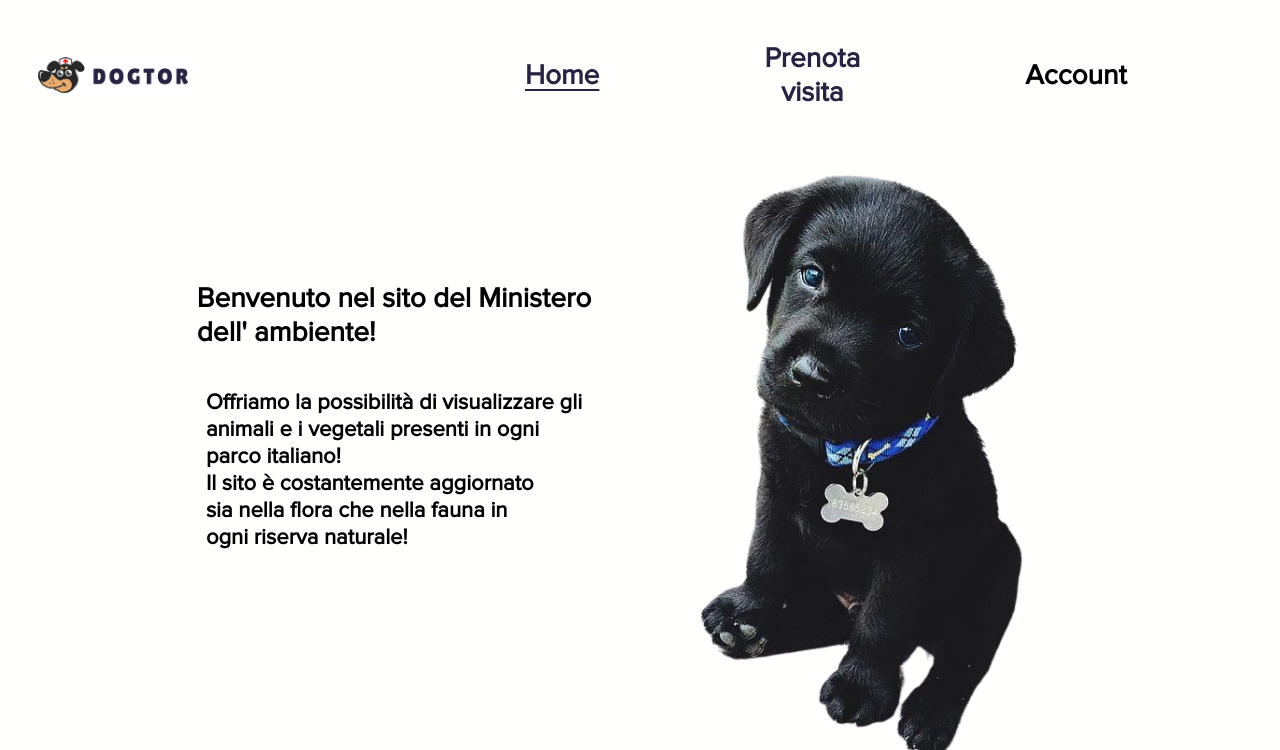
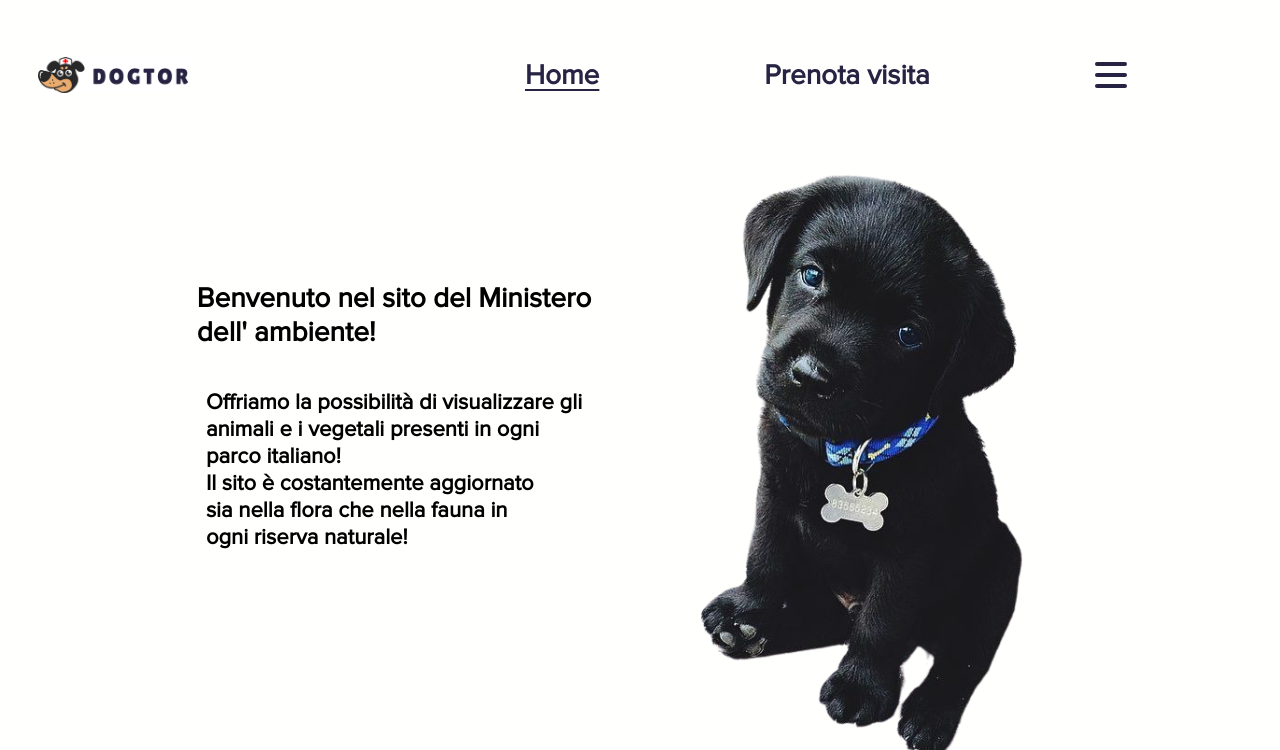
Before and after one commit to enry04/Dogtor, a PHP site: page /src/main-page/main-page.php in a window 1280 px wide. Shown: the top 750 px of the page. Run offline with PHP 8.4, Linux system fonts and the light colour scheme; the visitor is signed in with stand-in values (Sample User, id 1).

Commit message:
added cookies and updated header

```diff
--- a/src/common/css/pop-up-style.css
+++ b/src/common/css/pop-up-style.css
@@ -1,10 +1,64 @@
+.hamburger-container {
+  display: flex;
+  justify-content: space-between;
+  align-items: center;
+  flex-direction: column;
+  position: relative;
+  width: 32px;
+  height: 26px;
+  z-index: 1;
+}
+
+.bar1,
+.bar2,
+.bar3 {
+  width: 100%;
+  height: 4px;
+  border-radius: 10px;
+  background-color: #272343;
+}
+
+.bar1 {
+  transform-origin: 0% 0%;
+  transition: transform 0.4s ease-in-out;
+}
+.bar2 {
+  transition: transform 0.1s ease-in-out;
+}
+.bar3 {
+  transform-origin: 0% 100%;
+  transition: transform 0.4s ease-in-out;
+}
+.option-btn {
+  position: absolute;
+  opacity: 0;
+  cursor: pointer;
+  display: block;
+  height: 32px;
+  width: 32px;
+  z-index: 2;
+}
+
+.option-btn:checked ~ .bar1 {
+  transform: rotate(45deg);
+}
+
+.option-btn:checked ~ .bar2 {
+  transform: scaleY(0);
+}
+
+.option-btn:checked ~ .bar3 {
+  transform: rotate(-45deg);
+}
+
 .popUp-block {
   position: relative;
 }
 
 .popUp-menu-container {
   position: absolute;
-    right: -62%;
+  right: -274%;
+  margin-top: 3px;
   border-top: 14px solid transparent;
 }
 
@@ -48,20 +102,7 @@
   text-underline-offset: 2px;
 }
 
-  .option-btn {
-    position: absolute;
-    opacity: 0;
-    cursor: pointer;
-    display: block;
-    height: 32px;
-    width: 100%;
-    z-index: 2;
-    top: 0;
-    left: 0;
-  }
-
-
-  .hide{
+.hide {
   display: none;
 }
 
@@ -69,7 +110,7 @@
   cursor: pointer;
 }
 
-  .logout-btn:hover{
+.logout-btn:hover {
   text-decoration: underline #272343;
   color: #272343;
   text-underline-offset: 5px;
--- a/src/common/js/pop-up-manager.js
+++ b/src/common/js/pop-up-manager.js
@@ -1,3 +1,4 @@
+
 const checkBox = document.querySelector(".option-btn");
 const popUp = document.querySelector(".popUp-menu-container")
 checkBox.addEventListener("change", () => {
--- a/src/common/php/header.php
+++ b/src/common/php/header.php
@@ -11,7 +11,12 @@
                 <a <?= ($page == "prenote") ? $active : '' ?> class="header-option" href="../prenote-visit/prenote-page.php"> Prenota visita </a>
             </h4>
             <h4 class="popUp-block">
-                Account
+                <div class="hamburger-container">
+                    <input type="checkbox" class="option-btn">
+                    <div class="bar1"></div>
+                    <div class="bar2"></div>
+                    <div class="bar3"></div>
+                </div>
                 <input type="checkbox" class="option-btn">
                 <div class="popUp-menu-container hide">
                     <div class="popUp-arrow">
@@ -19,7 +24,7 @@
                     <div class="popUp-inner">
                         <div class="popUp-line">
                             <h5 class="logout-btn">
-                                Logout
+                                <a href="../common/php/logout.php">Logout</a>
                             </h5>
                         </div>
                     </div>
@@ -27,7 +32,7 @@
             </h4>
             </input>
         </div>
-
+        <script src="../common/js/pop-up-manager.js" type="module"></script>
     <?php
     } else {
     ?>
@@ -44,4 +49,3 @@
 
         </div>
 </header>
-<script src="../common/js/pop-up-manager.js" type="module"></script>
--- /dev/null
+++ b/src/common/php/logout.php
@@ -0,0 +1,3 @@
+<?php
+    require_once("./token-manager.php");
+    TokenManager::logout();
```
Lines whose indentation alone changed are shown as unchanged.
